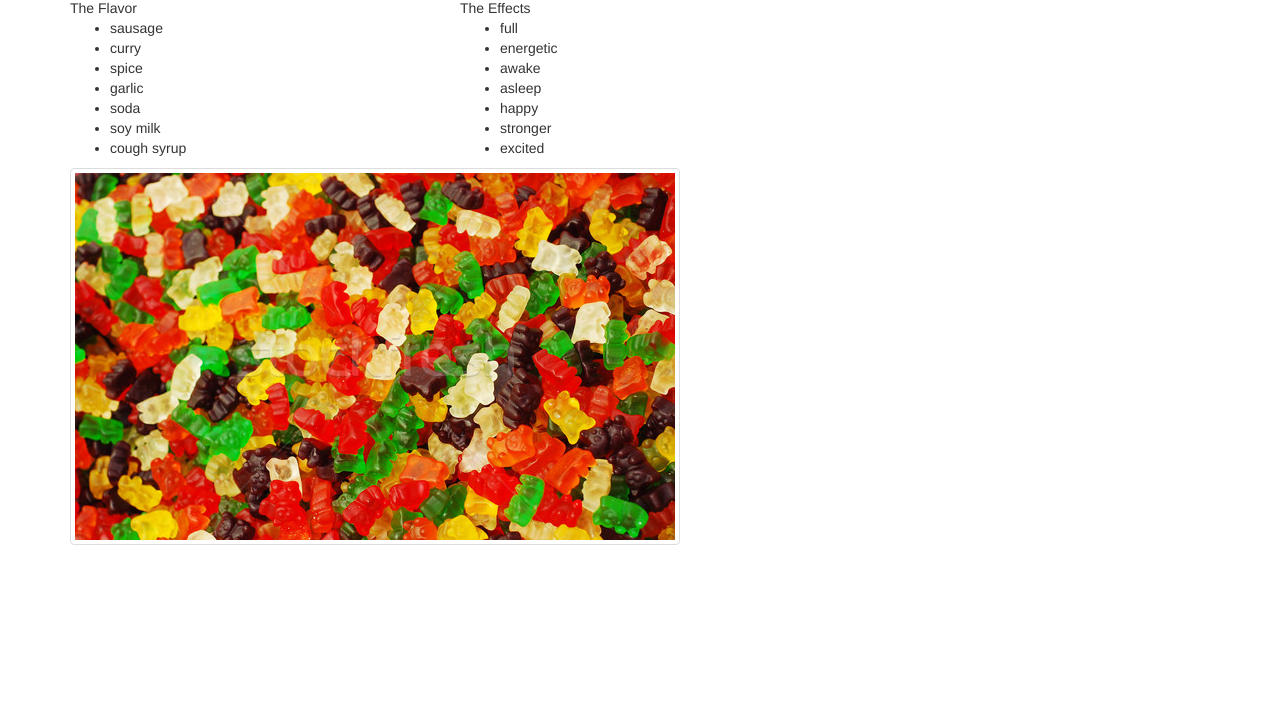
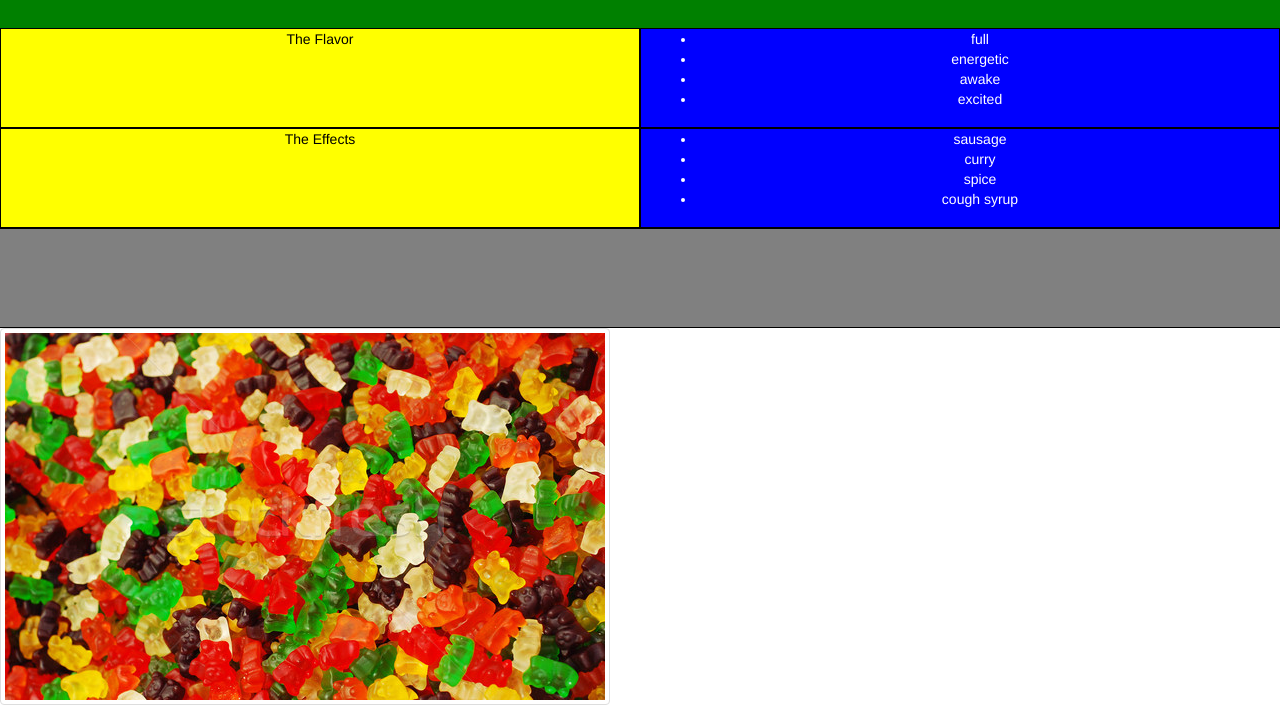
Before and after one commit to yufenhsi/MI-449-SS18-740-css-frameworks-p1twXJ, a plain HTML site: page index.html in a window 1280 px wide. Shown: the part 144-849 px from the top of the page. Before the commit the page ends 800 px from the top, so only its background shows below. Drawn offline with nearby package versions, Linux system fonts and the light colour scheme.

Commit message:
create grid system

```diff
--- a/index.html
+++ b/index.html
@@ -1,11 +1,47 @@
 <!DOCTYPE html>
 <html lang="en">
   <head>
-    <meta name="viewport" content="width=device-width, initial-scale=1">
-    <title>Business Homepage</title>
+    <meta charset="UTF-8">
+    <title>Bootstrap 3.0 Grid System</title>
+    <meta name="viewport" content="width=device-width, initial-scale=1.0">
     <link rel="stylesheet" href="https://maxcdn.bootstrapcdn.com/bootstrap/3.3.7/css/bootstrap.min.css">
     <!-- jQuery (necessary for Bootstrap's JavaScript plugins) -->
     <script src="https://code.jquery.com/jquery.js"></script>
+    <style>
+      .col-xs-12{
+        height:100px;
+        background-color: green;
+        color: white;
+        text-align: center;
+      }
+      .col-sm-12{
+        height:100px;
+        background-color: blue;
+        color: white;
+        text-align: center;
+      }
+      .col-lg-6{
+        height:100px;
+        background-color: yellow;
+        color: black;
+        text-align: center;
+        border: 1px solid black;
+      }
+      .col-md-6{
+        height:100px;
+        background-color: blue;
+        color: white;
+        text-align: center;
+        border: 1px solid black;
+      }
+      .footer .col-xs-12{
+        height:100px;
+        background-color: gray;
+        color: black;
+        text-align: center;
+        border: 1px solid black;
+      }
+    </style>
   </head>
   <body>
     <nav class="navbar navbar-inverse">
@@ -26,40 +62,53 @@
         </div>
       </div>
     </nav>
-    <div class="container">
-
-      <h1>Great experiences to buy our product:</h1>
+    <div class="container-fluid">
 
       <div class="row">
-        <div class="col-sm-3 col-md-6 col-lg-4">The Flavor</div>
-        <div class="col-sm-9 col-md-6 col-lg-8">The Effects</div>
+
+        <div class="col-xs-12">Great experiences to buy our product:</div>
+
       </div>
+
       <div class="row">
-        <div class="col-sm-3 col-md-6 col-lg-4">
-          <ul>
-            <li>sausage</li>
-            <li>curry</li>
-            <li>spice</li>
-            <li>garlic</li>
-            <li>soda</li>
-            <li>soy milk</li>
-            <li>cough syrup</li>
-          </ul>
+
+        <div class="col-lg-6">
+          The Flavor
         </div>
-        <div class="col-sm-9 col-md-6 col-lg-8">
+        <div class="col-md-6">
           <ul>
             <li>full</li>
             <li>energetic</li>
             <li>awake</li>
-            <li>asleep</li>
-            <li>happy</li>
-            <li>stronger</li>
             <li>excited</li>
           </ul>
         </div>
+
       </div>
-      <img src="1032665_stock-photo-gummy-bears.jpg" class="img-thumbnail" alt="Candy">
+
+        <div class="row">
+
+          <div class="col-lg-6">
+            The Effects
+          </div>
+          <div class="col-md-6">
+            <ul>
+              <li>sausage</li>
+              <li>curry</li>
+              <li>spice</li>
+              <li>cough syrup</li>
+            </ul>
+          </div>
+
+        <div class="row footer">
+
+          <div class="col-xs-12">
+          </div>
+
+        </div>
+          <img src="1032665_stock-photo-gummy-bears.jpg" class="img-thumbnail" alt="Candy">
+        </div>
     </div>
-      <script src="https://maxcdn.bootstrapcdn.com/bootstrap/3.3.7/js/bootstrap.min.js" integrity="sha384-Tc5IQib027qvyjSMfHjOMaLkfuWVxZxUPnCJA7l2mCWNIpG9mGCD8wGNIcPD7Txa" crossorigin="anonymous"></script>
+        <script src="https://maxcdn.bootstrapcdn.com/bootstrap/3.3.7/js/bootstrap.min.js" integrity="sha384-Tc5IQib027qvyjSMfHjOMaLkfuWVxZxUPnCJA7l2mCWNIpG9mGCD8wGNIcPD7Txa" crossorigin="anonymous"></script>
   </body>
 </html>
```
